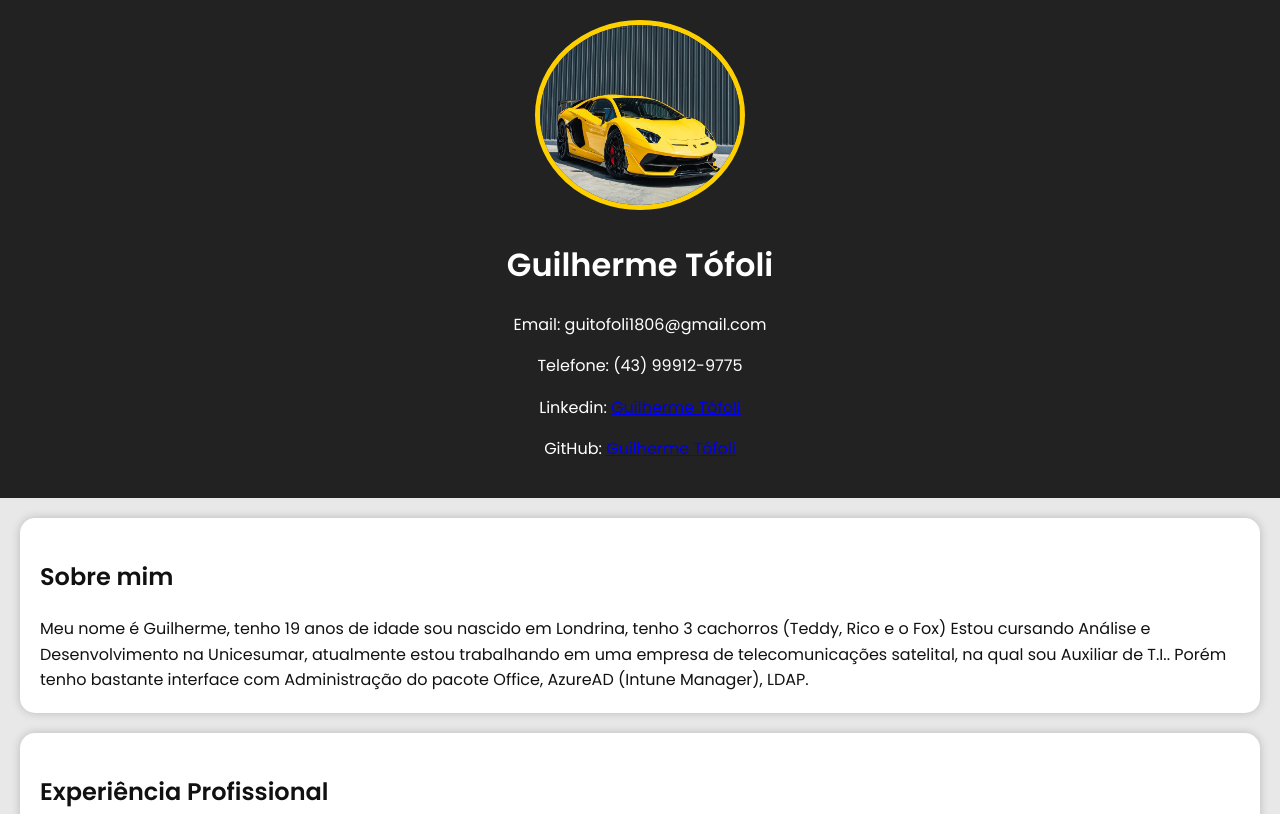
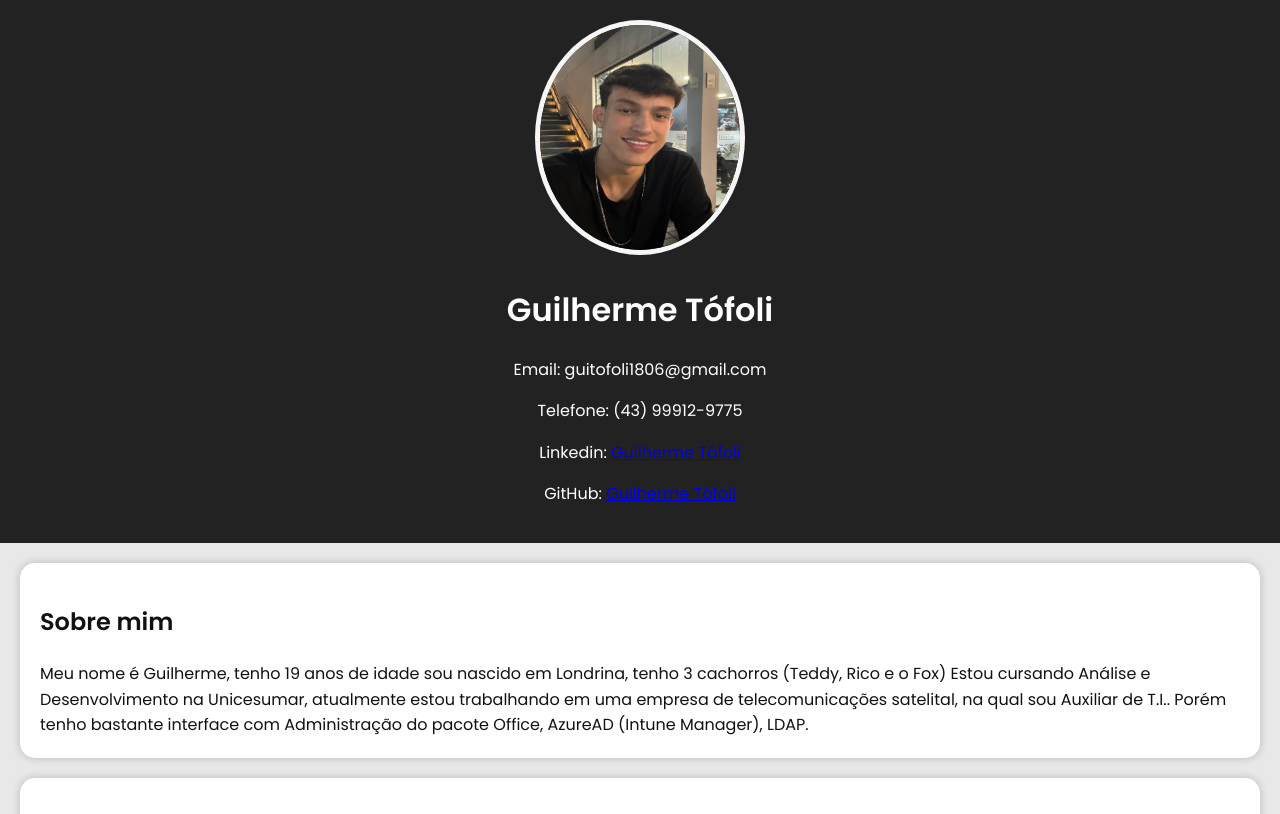
Before and after one commit to guilhermetofoli/curriculoGuilherme, a plain HTML site: page index.html in a window 1280 px wide. Shown: the top 814 px of the page. Drawn offline with Linux system fonts and the light colour scheme.

Commit message:
Inclusão da minha foto de perfil no Currículo

```diff
--- a/index.html
+++ b/index.html
@@ -16,7 +16,7 @@
 
     <header> <!--Cria o cabeçalho da página-->
         <div class="header-container">
-            <img src="/Lamborghini.jpg" alt="Lamborghini SVJ" class="foto-perfil">
+            <img src="/eu.jpeg" alt="Eu: Guilherme Tófoli" class="foto-perfil">
             <div>
                 <h1>Guilherme Tófoli</h1>
                 <p>Email: guitofoli1806@gmail.com</p>
--- a/style.css
+++ b/style.css
@@ -34,11 +34,11 @@ header {
 
 .foto-perfil{
     width: 200px;
-    height: 180px;
+    height: 225px;
     border-radius: 1050%;
     border-width: 5px;
     border-style: solid;
-    border-color: rgb(255, 208, 0);
+    border-color: rgb(246, 246, 246);
 
 }
 
```
Also changed, not shown: eu.jpeg (renamed from 63c018f5-6b31-40c2-8c81-fc181a8b5852.jpeg).
